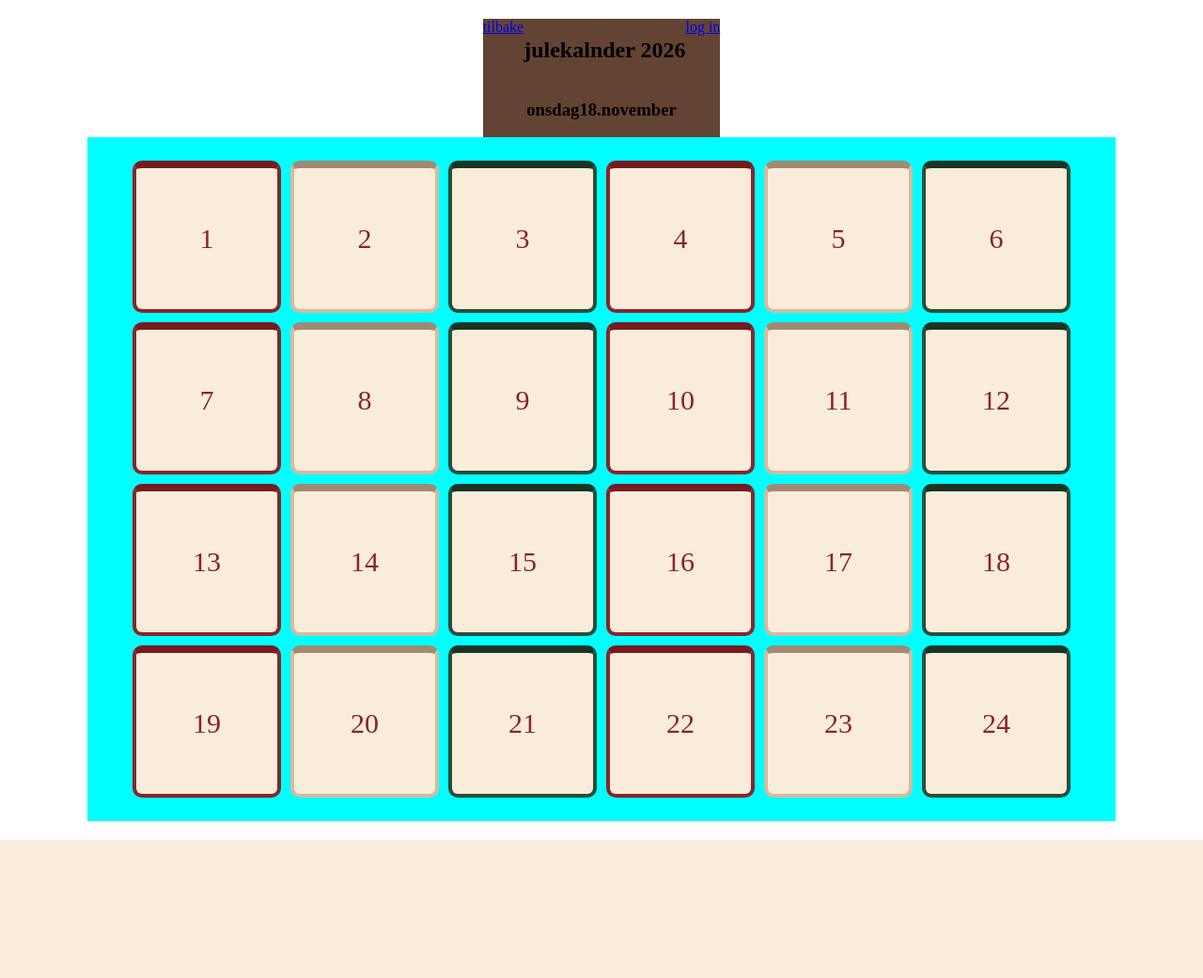
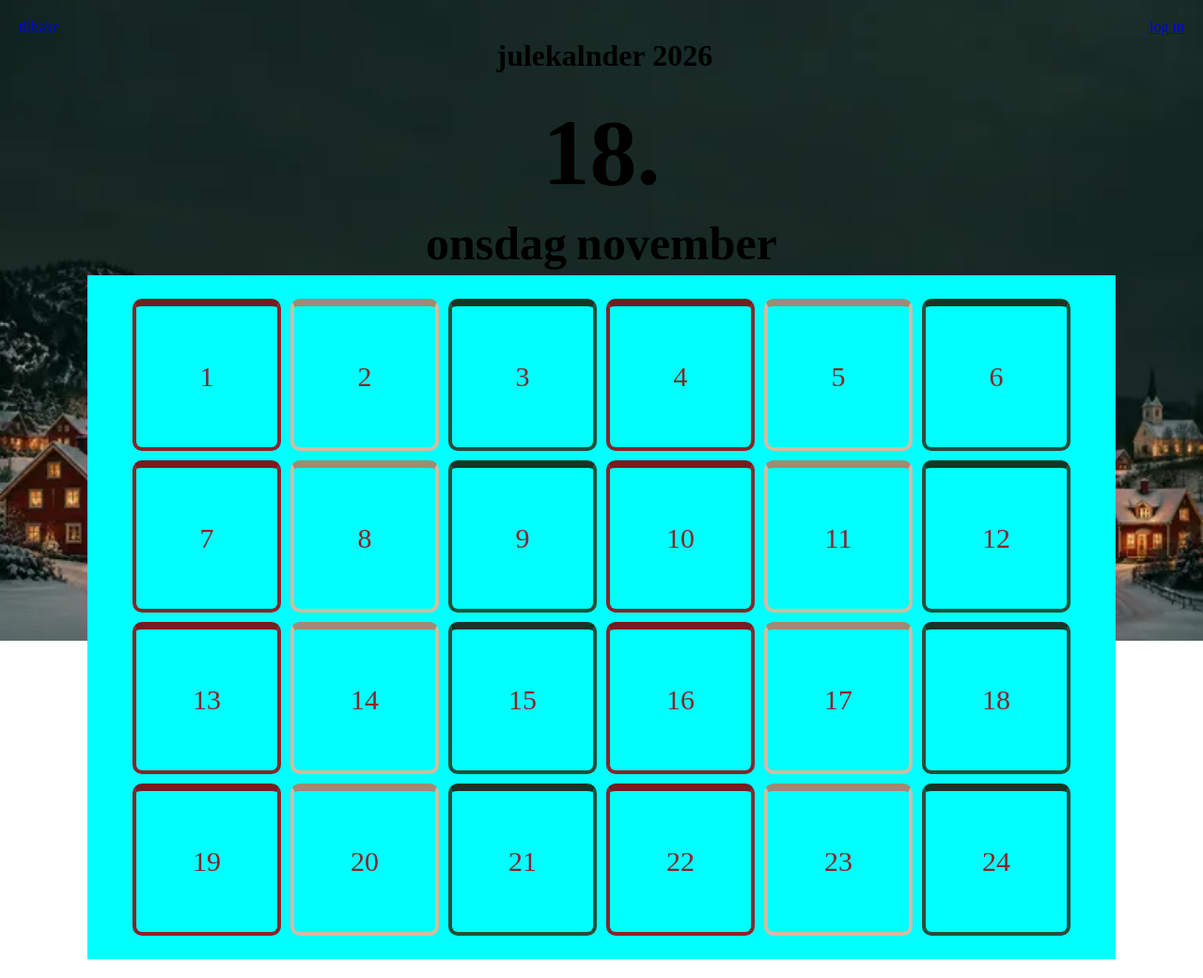
Before and after one commit to isabelle-get/julekalender, a Node server app: page / in a window 1280 px wide. Shown: the whole page at 94% size. Before the commit the page ends 894 px from the top, so only its background shows below. Run offline with Node 20, Linux system fonts and the light colour scheme; some libraries are stand-ins or nearby versions.

Commit message:
glemmer å bytte mellom branchene når jeg jobber men prøver, har satt inn bakrund på kalender

```diff
--- a/public/css/main.css
+++ b/public/css/main.css
@@ -1,7 +1,7 @@
 
 :root{
-    --color1: rgb(250, 236, 218);
-    --color2: rgb(179, 34, 40);
+    --text-color1: rgb(249, 245, 240);
+    --text-color2: rgb(215, 182, 114);
     --color3: rgb(39, 78, 57);
     --color3-under: rgb(24, 52, 37);
     --color4: rgb(138, 36, 42);
@@ -77,6 +77,19 @@ body{
 }
 
 /* --------------for index side-------------- */
+.rundtAll{
+    background-image: cover;
+
+}
+
+.rundtAll img{
+    width: 100%;
+    position: fixed;
+    z-index: -1;
+    width: cover;
+    overflow: hidden;
+
+}
 .rundt{
     display: flex;
     flex-direction: column;
@@ -86,21 +99,48 @@ body{
 }
 
 .toppen{
-    background-color: #634333;
+    /* background-color: #634333; */
     display: flex;
     align-items: center;
     justify-content: center;
     flex-direction: column;
+    width: 100%;
 
 }
+
+
 
 .top{
     display: flex;
     flex-direction: row;
+    justify-content: space-between;
+    width: 100%;
 }
 
 .dato{
     display: flex;
+    align-items: center;
+    justify-content: center;
+    flex-direction: column;
+    width: 100%;
+}
+
+.Dunder{
+    display: flex;
+    flex-direction: row;
+    width: 100%;
+    align-items: center;
+    justify-content: center;
+    /* background-color: #634333; */
+}
+
+.dato h3{
+    font-size: 50px;
+    margin: 5px;
+}
+
+#theDayN{
+    font-size: 100px;
 }
 
 .days{
--- a/views/index.ejs
+++ b/views/index.ejs
@@ -9,6 +9,7 @@
 <body>
 
     <div class="rundtAll">
+        <img src="/img/julekalender-bakgrunn.webp" alt="">
 
         <div class="rundt">
             <div class="toppen">
@@ -16,14 +17,17 @@
                 <div class="top">
 
                     <a href="/bruker">tilbake</a>
-                    <h2>julekalnder 2026</h2>
+                    <h1>julekalnder 2026</h1>
                     <a href="/bruker">log in</a>
                 </div>
 
                 <div class="dato">
-                    <h3 id="theDayS"></h3>
                     <h3 id="theDayN"></h3>
-                    <h3 id="theDayM"></h3>
+                    <div class="Dunder">
+
+                        <h3 id="theDayS"></h3>
+                        <h3 id="theDayM"></h3>
+                    </div>
 
                 </div>
             </div>
```
Also changed, not shown: models/adminside.js (+9 -1 lines), app.js (line endings or trailing spaces), public/img/julekalender-bakgrunn.webp (added).
